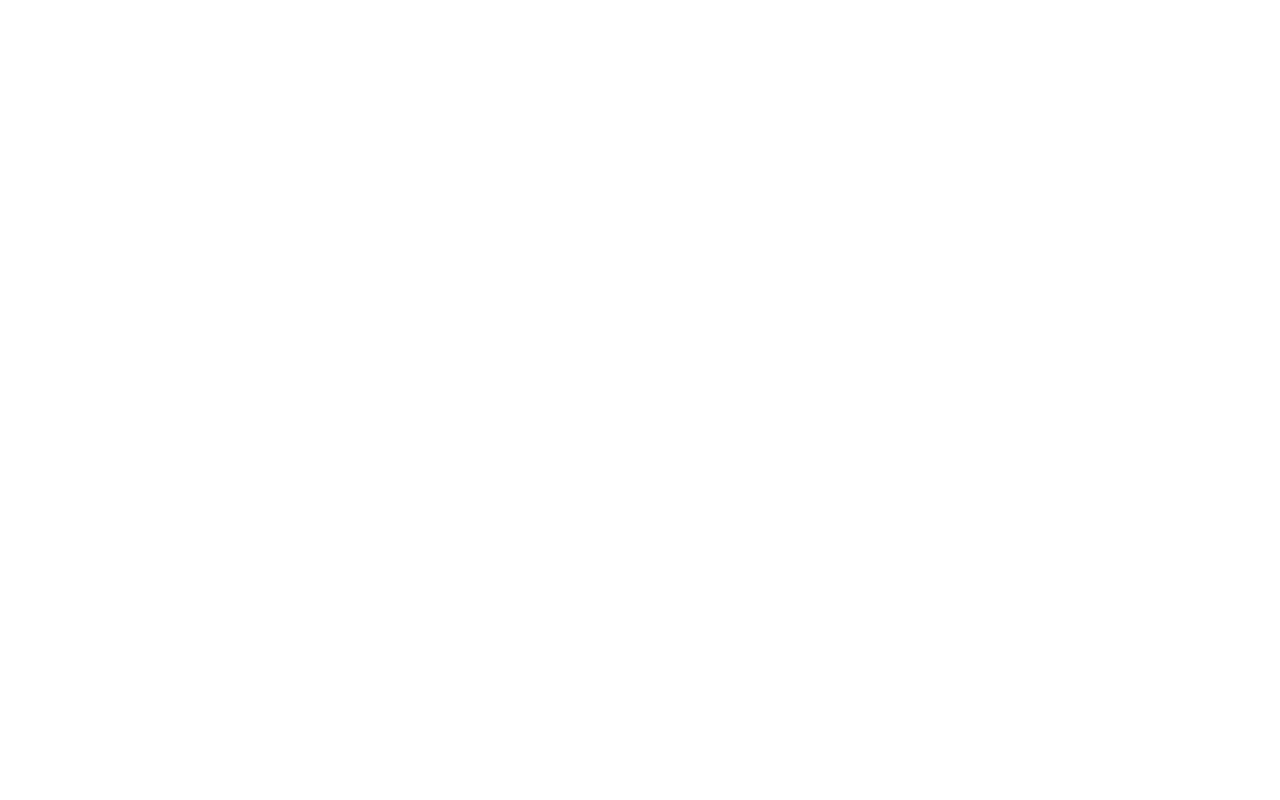
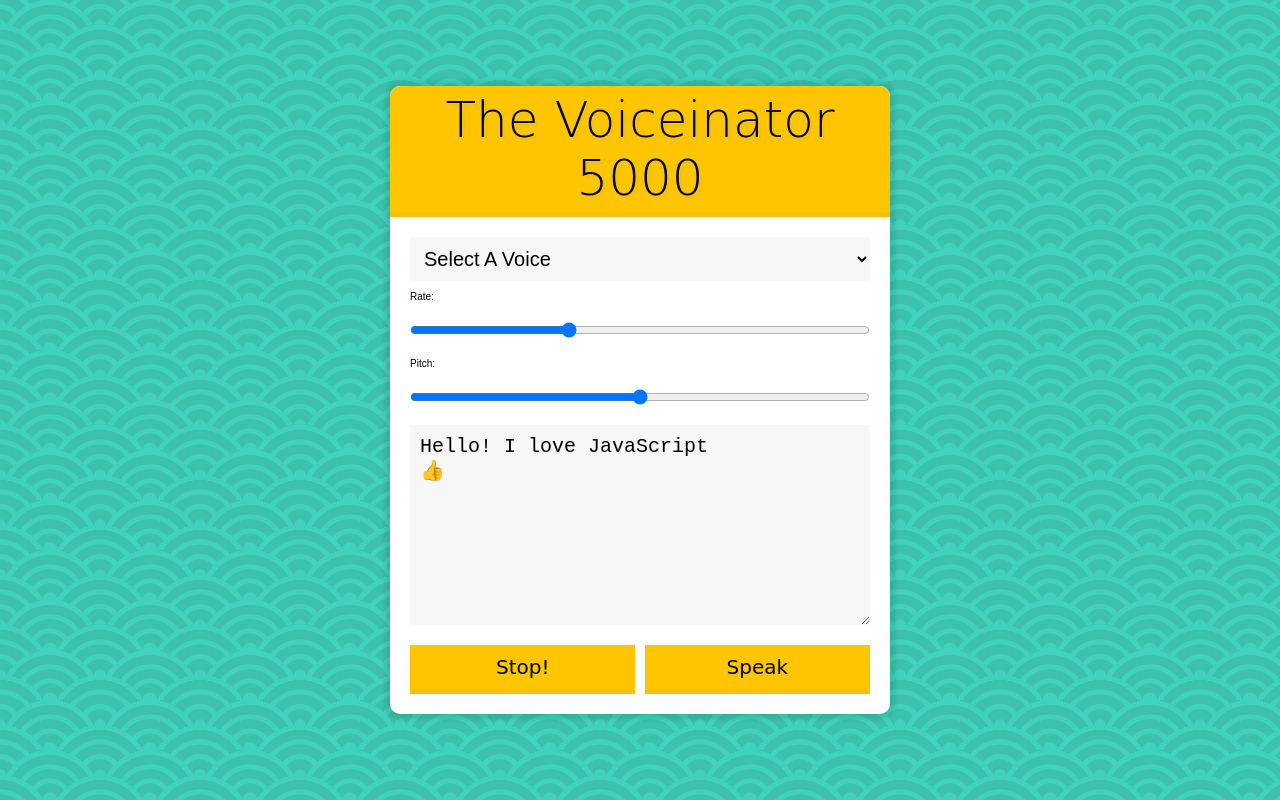
Before and after one commit to JuliaSemakhina/Speech-synthesis, a plain HTML site: page index.html in a window 1280 px wide. Drawn offline with Linux system fonts and the light colour scheme.

Commit message:
final files

```diff
--- a/index.html
+++ b/index.html
@@ -11,8 +11,20 @@
 </head>
 
 <body>
-    <div class="speech">
-
+    <div class="voiceinator">
+        <h1>The Voiceinator 5000</h1>
+        <select name="voice" id="voices">
+            <option value="">Select A Voice</option>
+        </select>
+        <label for="rate">Rate:</label>
+        <input name="rate" type="range" min="0" max="3" value="1" step="0.1">
+        <label for="pitch">Pitch:</label>
+        <input name="pitch" type="range" min="0" max="2" step="0.1">
+        <textarea name="text">Hello! I love JavaScript
+👍
+</textarea>
+        <button id="stop">Stop!</button>
+        <button id="speak">Speak</button>
     </div>
     <script defer src="script.js"></script>
 </body>
--- a/script.js
+++ b/script.js
@@ -1,4 +1,42 @@
-let countdown;
-const timerDisplay = document.querySelector('.display__time-left');
-const endTime = document.querySelector('.display__end-time');
-const buttons = document.querySelectorAll('[data-time]');
+ const msg = new SpeechSynthesisUtterance();
+  let voices = [];
+  const voicesDropdown = document.querySelector('[name="voice"]');
+  const options = document.querySelectorAll('[type="range"], [name="text"]');
+  const speakButton = document.querySelector('#speak');
+  const stopButton = document.querySelector('#stop');
+
+
+ msg.text = document.querySelector('[name="text"]').value;
+
+function populateVoices(){
+	voices = this.getVoices();
+	voicesDropdown.innerHTML = voices
+	.map( voice =>
+			`<option value="${voice.name}">${voice.name} (${voice.lang})</option>`
+	)
+	.join('');
+}
+
+function setVoice(){
+	msg.voice = voices.find(voice => voice.name === this.value);
+	toggle();
+}
+
+function toggle(startOver = true){
+	speechSynthesis.cancel();
+	if(startOver){
+		speechSynthesis.speak(msg);
+	}
+}
+
+function setOption(){
+	msg[this.name] = this.value;
+	toggle();
+}
+
+ speechSynthesis.addEventListener('voiceschanged', populateVoices);
+voicesDropdown.addEventListener('change', setVoice);
+options.forEach(option => option.addEventListener('change', setOption));
+
+speakButton.addEventListener('click', toggle);
+stopButton.addEventListener('click', toggle.bind(null, false));
--- a/style.css
+++ b/style.css
@@ -1,8 +1,6 @@
 html {
   box-sizing: border-box;
   font-size: 10px;
-  background: #8E24AA;
-  background: linear-gradient(45deg,  #42a5f5 0%,#478ed1 50%,#0d47a1 100%);
 }
 
 *, *:before, *:after {
@@ -11,6 +9,86 @@ html {
 
 body {
   margin: 0;
+  padding: 0;
+  font-family: sans-serif;
+  background-color: #3BC1AC;
+  display: flex;
+  min-height: 100vh;
+  align-items: center;
+
+  background-image:
+  radial-gradient(circle at 100% 150%, #3BC1AC 24%, #42D2BB 25%, #42D2BB 28%, #3BC1AC 29%, #3BC1AC 36%, #42D2BB 36%, #42D2BB 40%, transparent 40%, transparent),
+  radial-gradient(circle at 0    150%, #3BC1AC 24%, #42D2BB 25%, #42D2BB 28%, #3BC1AC 29%, #3BC1AC 36%, #42D2BB 36%, #42D2BB 40%, transparent 40%, transparent),
+  radial-gradient(circle at 50%  100%, #42D2BB 10%, #3BC1AC 11%, #3BC1AC 23%, #42D2BB 24%, #42D2BB 30%, #3BC1AC 31%, #3BC1AC 43%, #42D2BB 44%, #42D2BB 50%, #3BC1AC 51%, #3BC1AC 63%, #42D2BB 64%, #42D2BB 71%, transparent 71%, transparent),
+  radial-gradient(circle at 100% 50%, #42D2BB 5%, #3BC1AC 6%, #3BC1AC 15%, #42D2BB 16%, #42D2BB 20%, #3BC1AC 21%, #3BC1AC 30%, #42D2BB 31%, #42D2BB 35%, #3BC1AC 36%, #3BC1AC 45%, #42D2BB 46%, #42D2BB 49%, transparent 50%, transparent),
+  radial-gradient(circle at 0    50%, #42D2BB 5%, #3BC1AC 6%, #3BC1AC 15%, #42D2BB 16%, #42D2BB 20%, #3BC1AC 21%, #3BC1AC 30%, #42D2BB 31%, #42D2BB 35%, #3BC1AC 36%, #3BC1AC 45%, #42D2BB 46%, #42D2BB 49%, transparent 50%, transparent);
+  background-size:100px 50px;
+}
+
+.voiceinator {
+  padding: 2rem;
+  width: 50rem;
+  margin: 0 auto;
+  border-radius: 1rem;
+  position: relative;
+  background: white;
+  overflow: hidden;
+  z-index: 1;
+  box-shadow: 0 0 5px 5px rgba(0,0,0,0.1);
+}
+
+h1 {
+  width: calc(100% + 4rem);
+  margin: -2rem 0 2rem -2rem;
+  padding: .5rem;
+  background: #ffc600;
+  border-bottom: 5px solid #F3C010;
   text-align: center;
-  font-family: 'Inconsolata', monospace;
+  font-size: 5rem;
+  font-weight: 100;
+  font-family: 'Pacifico', cursive;
+  text-shadow: 3px 3px 0 #F3C010;
 }
+
+.voiceinator input,
+.voiceinator button,
+.voiceinator select,
+.voiceinator textarea {
+  width: 100%;
+  display: block;
+  margin: 10px 0;
+  padding: 10px;
+  border: 0;
+  font-size: 2rem;
+  background: #F7F7F7;
+  outline: 0;
+}
+
+textarea {
+  height: 20rem;
+}
+
+input[type="select"] {
+
+}
+
+.voiceinator button {
+  background: #ffc600;
+  border: 0;
+  width: 49%;
+  float: left;
+  font-family: 'Pacifico', cursive;
+  margin-bottom: 0;
+  font-size: 2rem;
+  border-bottom: 5px solid #F3C010;
+  cursor: pointer;
+  position: relative;
+}
+
+.voiceinator button:active {
+  top: 2px;
+}
+
+.voiceinator button:nth-of-type(1) {
+  margin-right: 2%;
+}
```
